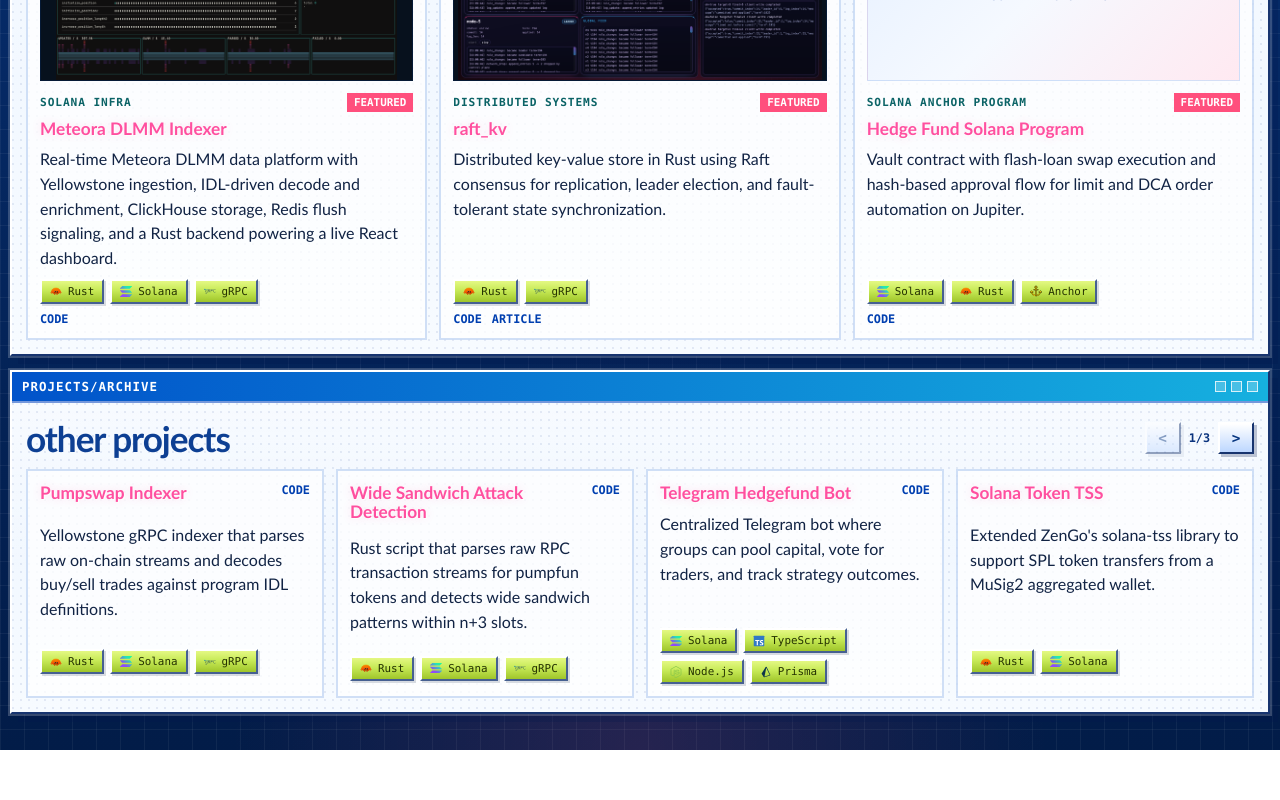
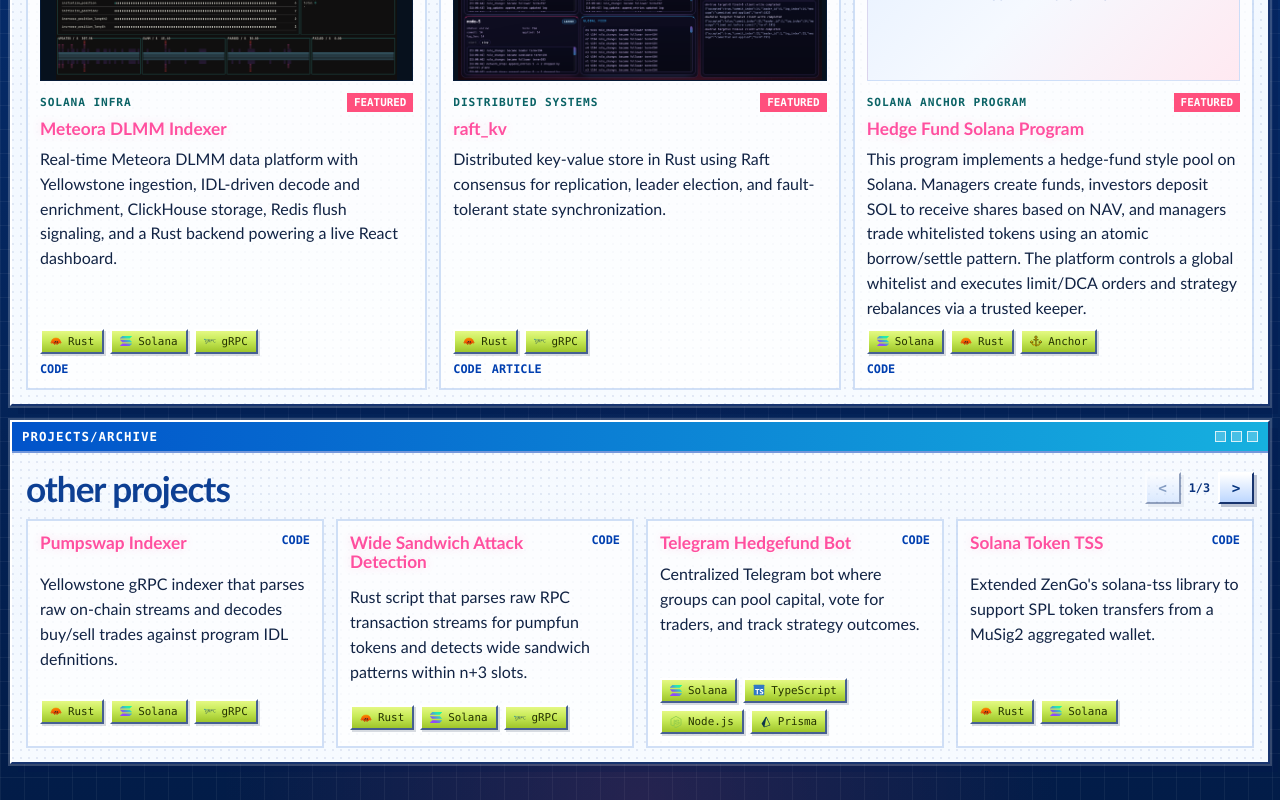
Before and after one commit to fuyofulo/portfolio, a Next.js app: page / in a window 1280 px wide. Shown: the part 999-1799 px from the top of the page. Before the commit the page ends 1749 px from the top, so only its background shows below. Built offline with nearby package versions, Linux system fonts and the light colour scheme.

Commit message:
updated project description for solana hedge fund program

```diff
--- a/app/page.tsx
+++ b/app/page.tsx
@@ -82,7 +82,7 @@
     label: "Solana Anchor Program",
     title: "Hedge Fund Solana Program",
     description:
-      "Vault contract with flash-loan swap execution and hash-based approval flow for limit and DCA order automation on Jupiter.",
+      "This program implements a hedge-fund style pool on Solana. Managers create funds, investors deposit SOL to receive shares based on NAV, and managers trade whitelisted tokens using an atomic borrow/settle pattern. The platform controls a global whitelist and executes limit/DCA orders and strategy rebalances via a trusted keeper.",
     code: "https://github.com/fuyofulo/hedgefund-as-a-service",
     tags: ["Solana", "Rust", "Anchor"],
     preview: null,
```
